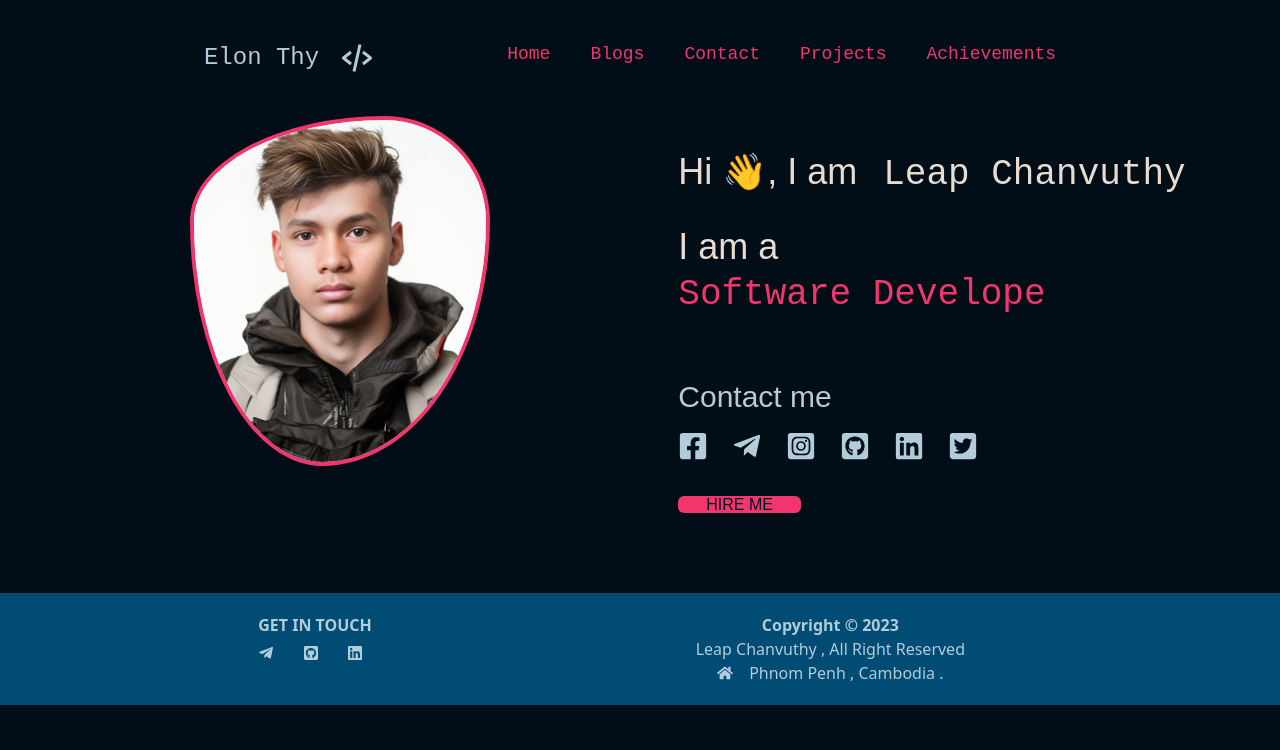
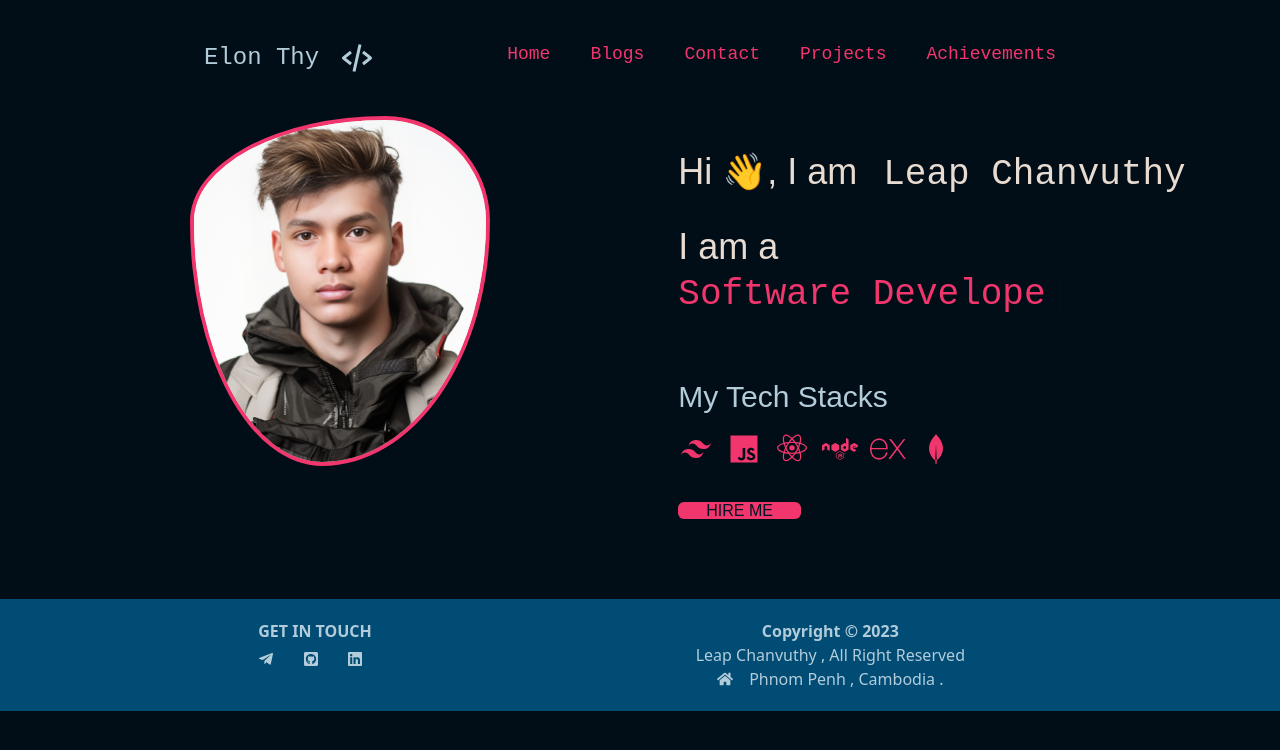
Before and after one commit to Leap-Chanvuthy/elonthy-react-portfolio, a React (Create React App) app: page / in a window 1280 px wide. Shown: the top 750 px of the page. Built offline with nearby package versions, Linux system fonts and the light colour scheme.

Commit message:
modify homepage

```diff
--- a/src/components/home.jsx
+++ b/src/components/home.jsx
@@ -1,6 +1,8 @@
 import React from "react";
-import {FaFacebookSquare , FaInstagramSquare ,FaHome, FaTelegramPlane , FaGithubSquare , FaLinkedin} from 'react-icons/fa'
-import {FaTwitterSquare} from 'react-icons/fa';
+import {BiLogoJavascript , BiLogoReact , BiLogoHtml5 , BiLogoTailwindCss} from 'react-icons/bi';
+import {FaNode} from 'react-icons/fa';
+import {SiExpress} from 'react-icons/si';
+import {BiLogoMongodb} from 'react-icons/bi';
 import { useTypewriter , Cursor} from "react-simple-typewriter";
 import Footer from "./footer";
 const Home = () => {
@@ -26,14 +28,14 @@ const Home = () => {
                     <h1 className="text-4xl text-col6 py-4">Hi 👋, I am <span className="rounded-lg px-4">Leap Chanvuthy</span></h1>
                     <h2 className="text-4xl text-col6 pt-4">I am a </h2>
                     <span ><h2 className="text-4xl text-col7 pt-2">{text}<Cursor/></h2></span>
-                    <h2 className="pt-16 text-col3 text-3xl">Contact me</h2>
-                    <ul className="icons flex justify-start ">
-                        <li className="pr-6 py-4"> <a href="https://web.facebook.com/leapchanvuthy"><FaFacebookSquare className="text-3xl  text-col3" /></a>  </li>
-                        <li className="pr-6 py-4"> <a href="https://t.me/Elon_Thy"><FaTelegramPlane  className="text-3xl  text-col3"/></a></li>
-                        <li className="pr-6 py-4"> <a href="https://www.instagram.com/cchanvuthyy"><FaInstagramSquare className="text-3xl  text-col3"/></a></li>
-                        <li className="pr-6 py-4"> <a href="https://github.com/Leap-Chanvuthy"><FaGithubSquare className="text-3xl  text-col3" /></a></li>
-                        <li className="pr-6 py-4"><a href="https://www.linkedin.com/in/leap-chanvuthy-9402b8282/"> <FaLinkedin className="text-3xl  text-col3" /></a></li>
-                        <li className="pr-6 py-4"> <a href="https://twitter.com/lchanvuthy"><FaTwitterSquare className="text-3xl  text-col3"/></a></li>
+                    <h2 className="pt-16 text-col3 text-3xl">My Tech Stacks</h2>
+                    <ul className="icons flex justify-start gap-3 py-4 ">
+                        <li className=" text-col7 text-4xl"><BiLogoTailwindCss/></li>
+                        <li className=" text-col7 text-4xl"><BiLogoJavascript/></li>
+                        <li className=" text-col7 text-4xl"><BiLogoReact/></li>
+                        <li className=" text-col7 text-4xl"><FaNode/></li>
+                        <li className=" text-col7 text-4xl"><SiExpress/></li>
+                        <li className=" text-col7 text-4xl"><BiLogoMongodb/></li>
                     </ul>
                     <ul className="py-4 flex gap-4">
                         <li><a href="https://t.me/Elon_Thy" className="text-col1 bg-col7 px-7 rounded-md">HIRE ME</a></li>
```
